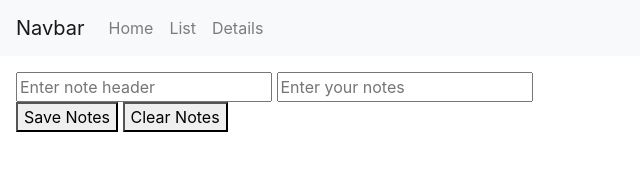
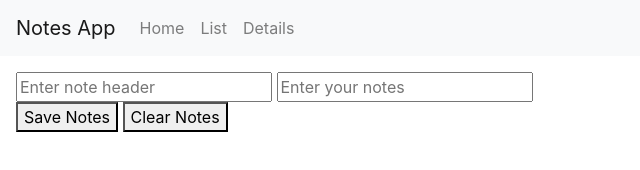
Before and after one commit to IT202-Schoolwork/IT202-Lab6, a plain HTML site: page index.html in a window 1280 px wide. Shown: the whole page, without its empty margins (0-640 px from the left). Drawn offline with nearby package versions, Linux system fonts and the light colour scheme.

Commit message:
finishing touches

```diff
--- a/index.html
+++ b/index.html
@@ -19,7 +19,7 @@
   <body>
 
     <nav class="navbar navbar-expand-lg navbar-light bg-light">
-		<a class="navbar-brand" href="#">Navbar</a>
+		<a class="navbar-brand" href="#">Notes App</a>
 		<button class="navbar-toggler" type="button" data-toggle="collapse" data-target="#navbarNav" aria-controls="navbarNav" aria-expanded="false" aria-label="Toggle navigation">
     <span class="navbar-toggler-icon"></span>
     </button>
```
